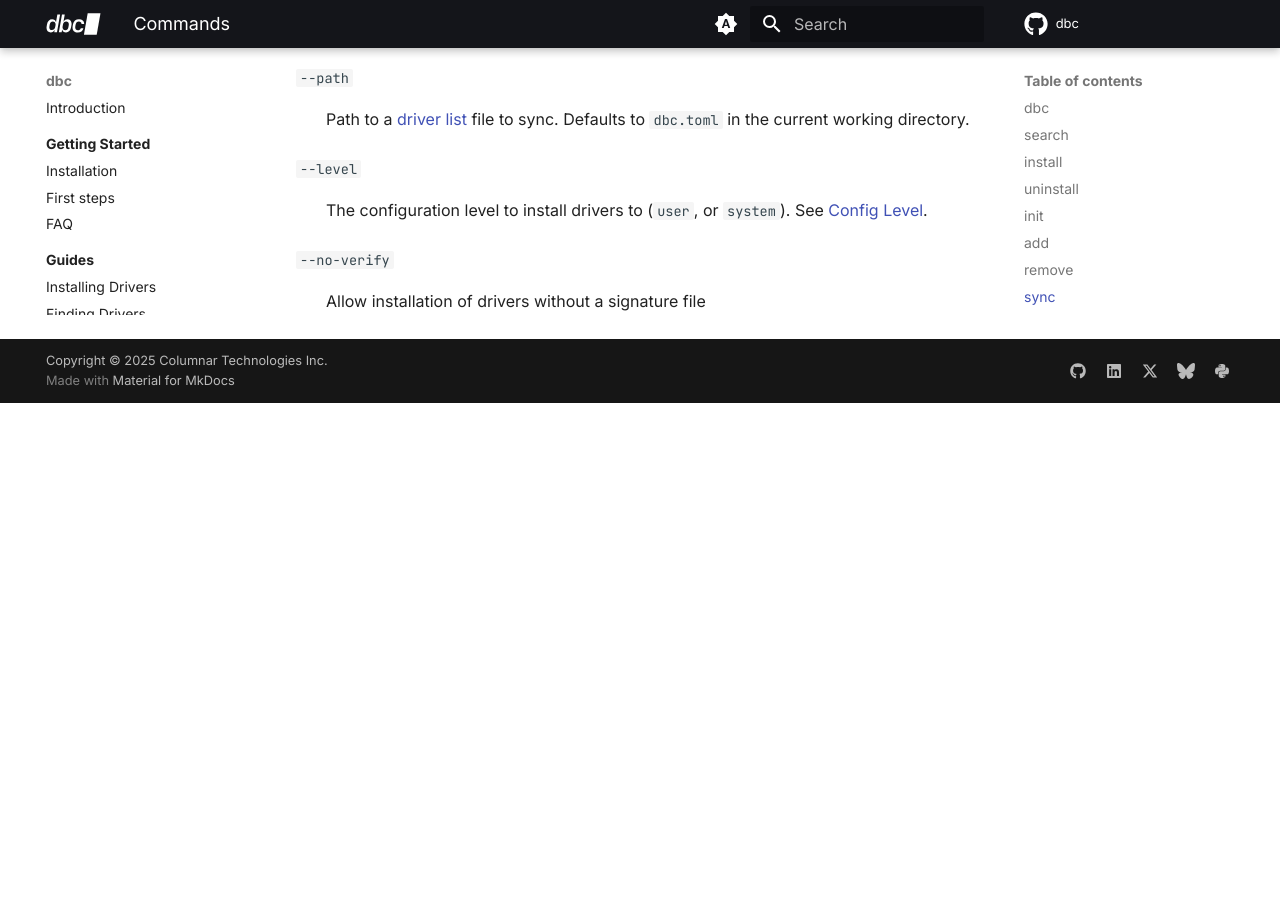
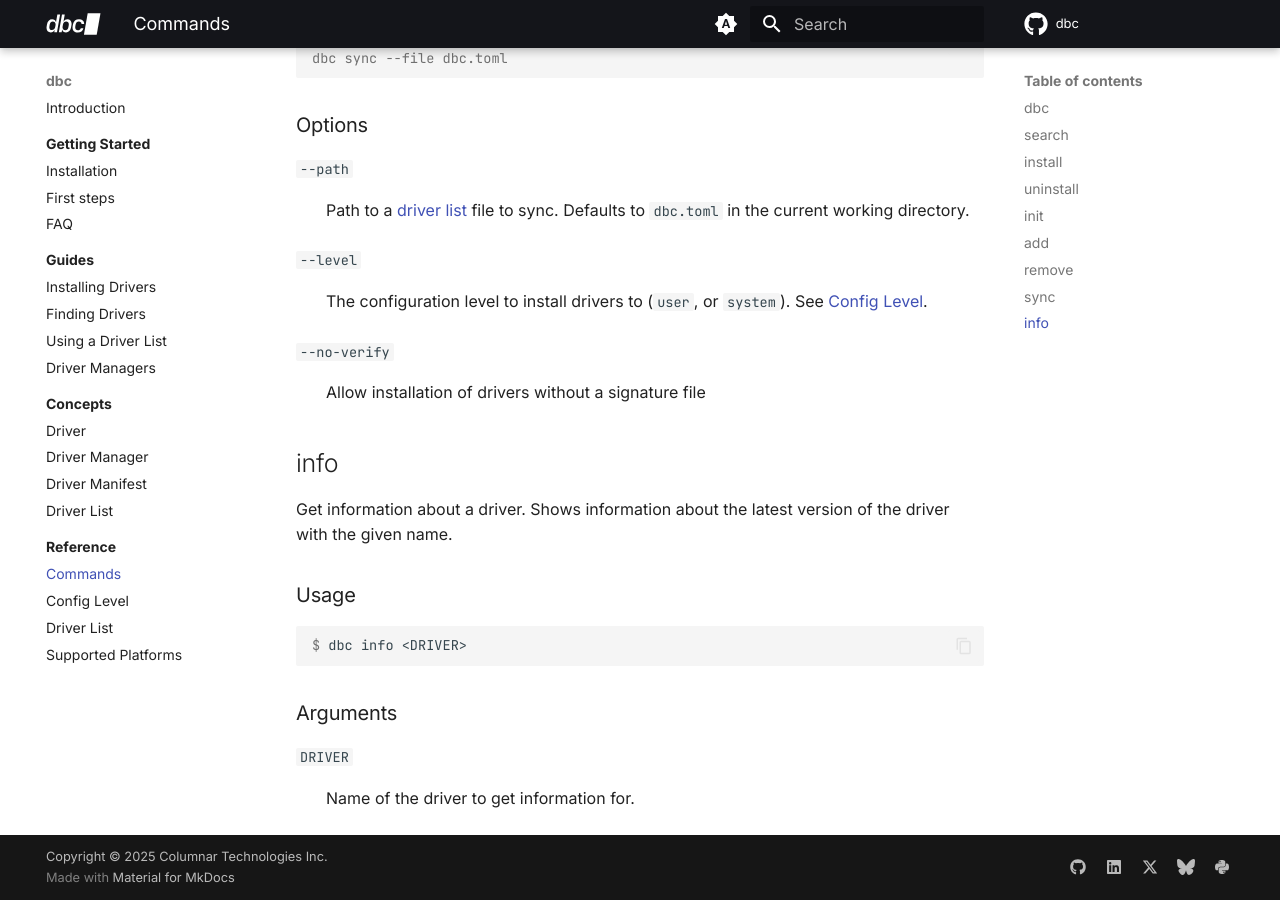
Before and after one commit to columnar-tech/dbc, an MkDocs documentation site: the page built from docs/reference/cli.md, in a window 1280 px wide and 900 px high, scrolled down 4712 px. Built offline with MkDocs 1.6.1 and Material for MkDocs 9.7.7, drawn with Linux system fonts in a browser that asks for light colours; plug-ins that fetch from the network failed and are left out; comment, search, counter and statistics services are not loaded; before the commit the page ends 5115 px from its top, so only the background shows below that; some of the changed text lies outside the part shown.

Commit message:
Add cli docs for info cmd

````diff
--- a/docs/reference/cli.md
+++ b/docs/reference/cli.md
@@ -44,6 +44,7 @@ $ dbc [OPTIONS] <COMMAND>
 <dt><a href="#add">dbc add</a></dt><dd><p>Add a driver to the <a href="../../concepts/driver_list/">driver list</a></p></dd>
 <dt><a href="#remove">dbc remove</a></dt><dd><p>Remove a driver from the <a href="../../concepts/driver_list/">driver list</a></p></dd>
 <dt><a href="#sync">dbc sync</a></dt><dd><p>Install the drivers from the <a href="../../concepts/driver_list/">driver list</a></p></dd>
+<dt><a href="#info">dbc info</a></dt><dd><p>Get information about a driver</p></dd>
 </dl>
 
 ## search
@@ -208,3 +209,19 @@ dbc sync --file dbc.toml
 `--no-verify`
 
 :   Allow installation of drivers without a signature file
+
+## info
+
+Get information about a driver. Shows information about the latest version of the driver with the given name.
+
+<h3>Usage</h3>
+
+```console
+$ dbc info <DRIVER>
+```
+
+<h3>Arguments</h3>
+
+`DRIVER`
+
+:   Name of the driver to get information for.
````
